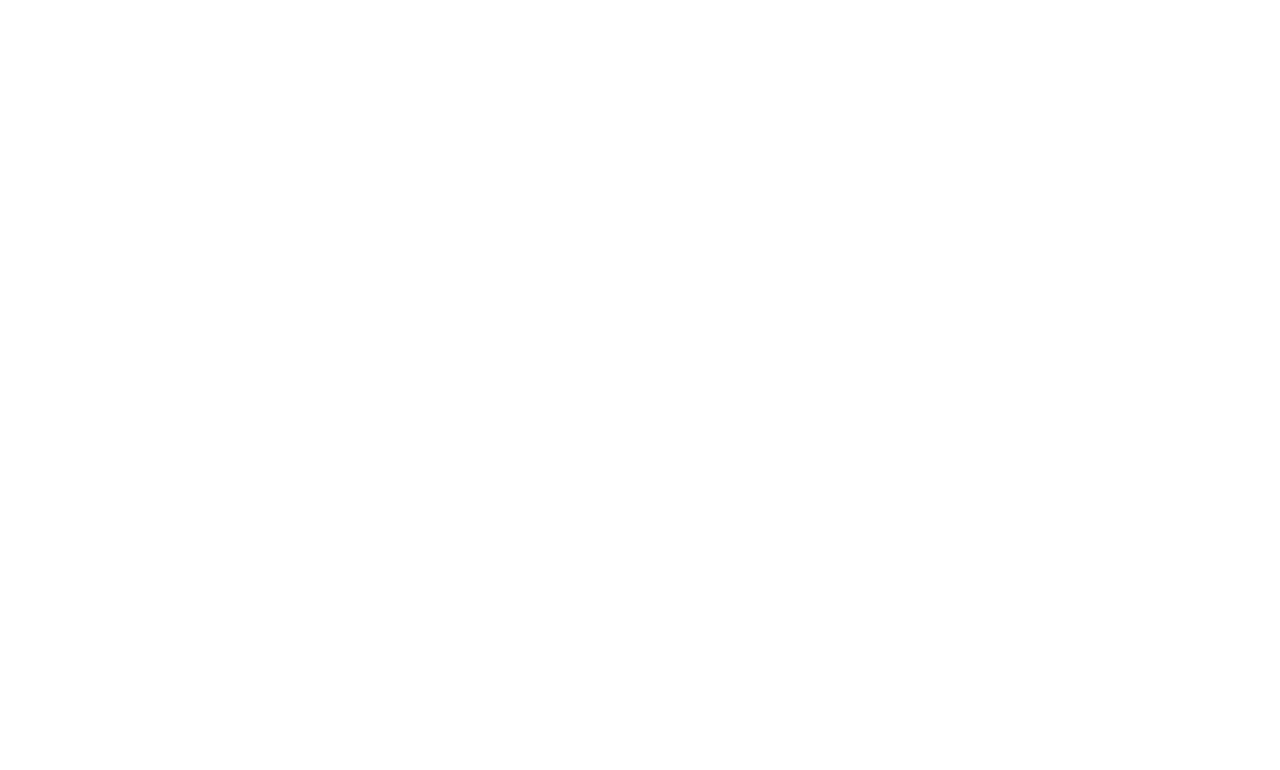
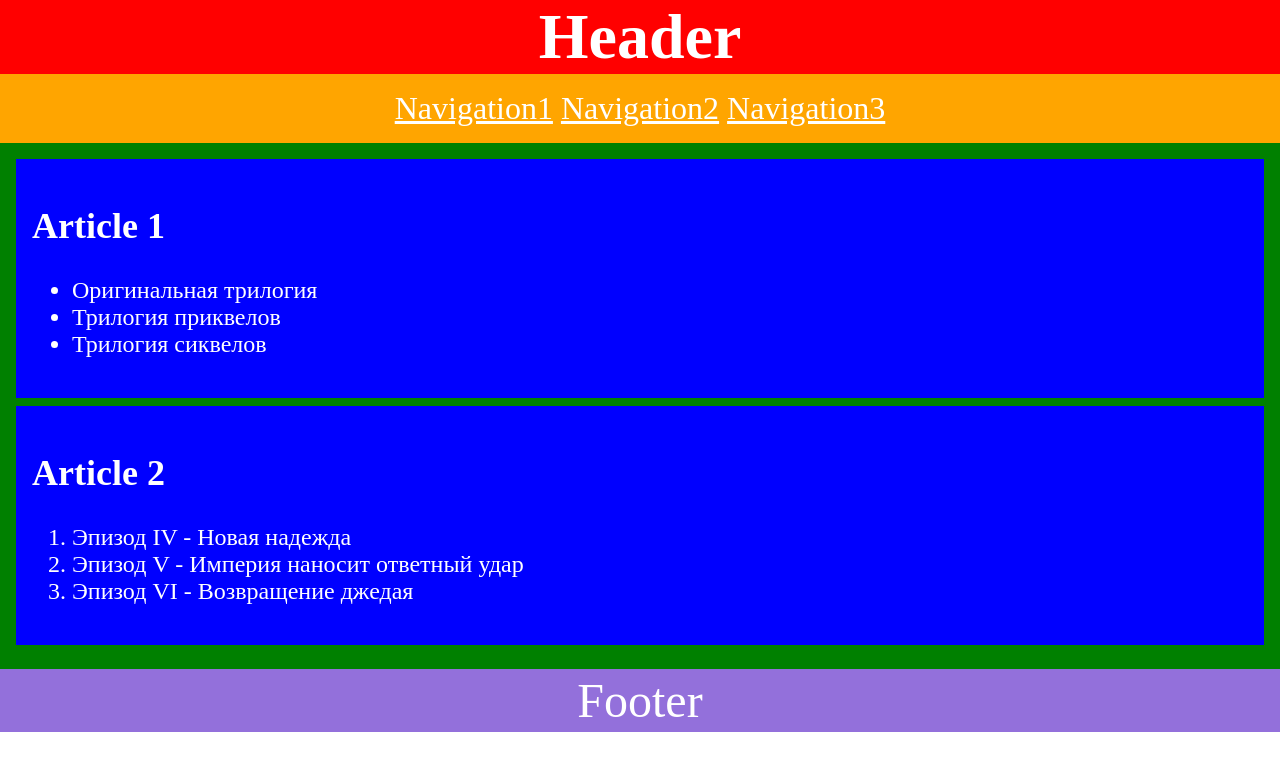
Before and after one commit to js-tasks-ru/htmlcss-20210513_s-poteryuha, a website: page 02-dz0/01-semantic-mockup/solution.html in a window 1280 px wide. Drawn offline with Linux system fonts and the light colour scheme.

Commit message:
add solution for 02-dz0 01-semantic-mockup

```diff
--- a/02-dz0/01-semantic-mockup/solution.html
+++ b/02-dz0/01-semantic-mockup/solution.html
@@ -1,4 +1,79 @@
 <!DOCTYPE html>
 <html lang="ru">
-    <!-- Ваше решение -->
+  <head>
+    <meta charset="utf-8" />
+    <title>Test page</title>
+    <style>
+      body {
+        margin: 0;
+        color: white;
+      }
+      header {
+        background-color: red;
+        font-size: 2rem;
+        text-align: center;
+      }
+      header h1 {
+        margin: 0;
+      }
+      nav {
+        background-color: orange;
+        padding: 1rem;
+      }
+      nav a {
+        color: white;
+      }
+      main {
+        background-color: green;
+        font-size: 1.5rem;
+        padding: 1rem;
+      }
+      article {
+        background-color: blue;
+        padding: 1rem;
+        margin-bottom: 0.5rem;
+      }
+      footer {
+        background-color: mediumpurple;
+        font-size: 3rem;
+        text-align: center;
+        padding: 0.25rem;
+      }
+      footer p {
+        margin: 0;
+      }
+    </style>
+  </head>
+  <body>
+    <header>
+      <h1>Header</h1>
+      <nav>
+        <a href="#">Navigation1</a>
+        <a href="#">Navigation2</a>
+        <a href="#">Navigation3</a>
+      </nav>
+    </header>
+    <main>
+      <article>
+        <h2>Article 1</h2>
+        <ul>
+          <li>Оригинальная трилогия</li>
+          <li>Трилогия приквелов</li>
+          <li>Трилогия сиквелов</li>
+        </ul>
+      </article>
+
+      <article>
+        <h2>Article 2</h2>
+        <ol>
+          <li>Эпизод IV - Новая надежда</li>
+          <li>Эпизод V - Империя наносит ответный удар</li>
+          <li>Эпизод VI - Возвращение джедая</li>
+        </ol>
+      </article>
+    </main>
+    <footer>
+      <p>Footer</p>
+    </footer>
+  </body>
 </html>
```
